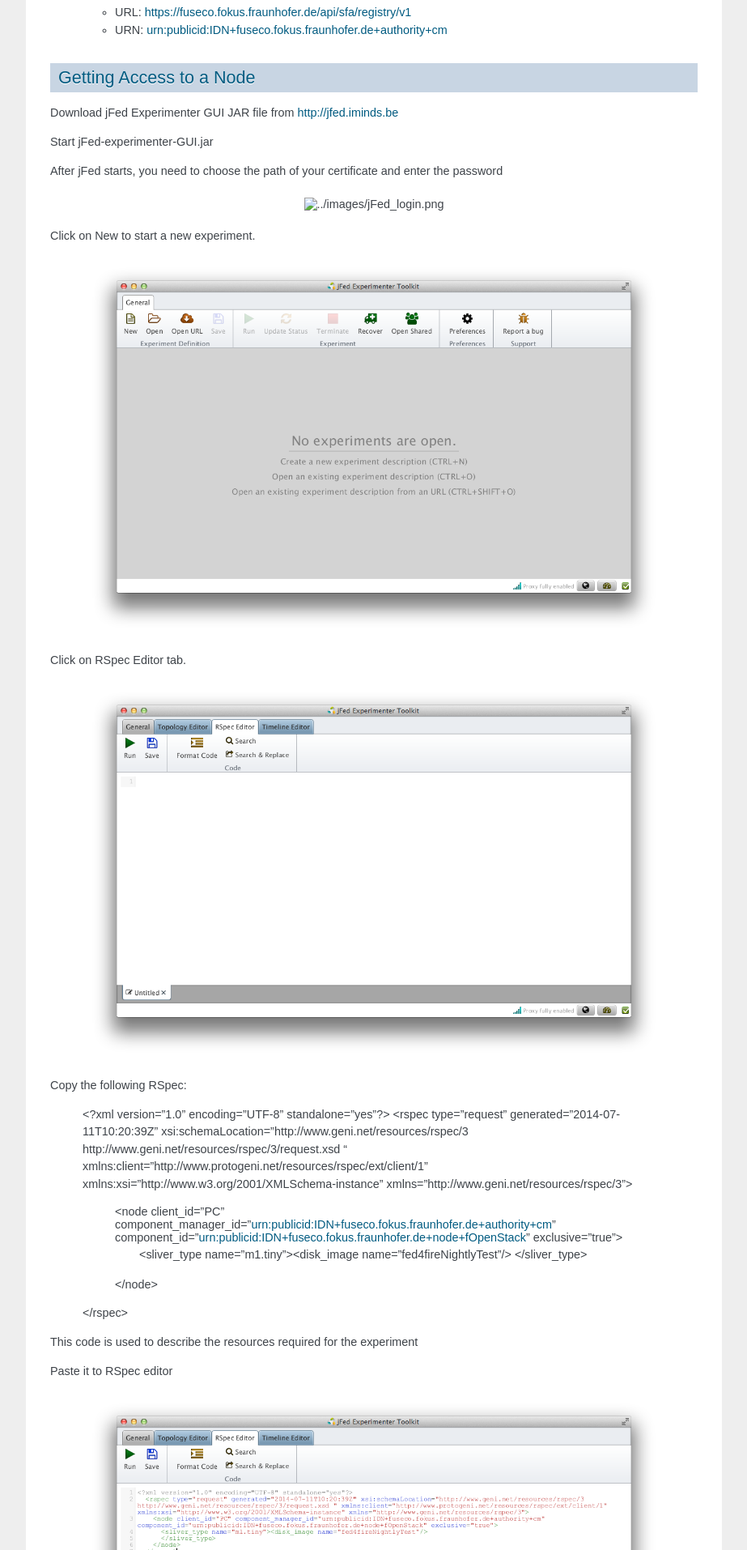
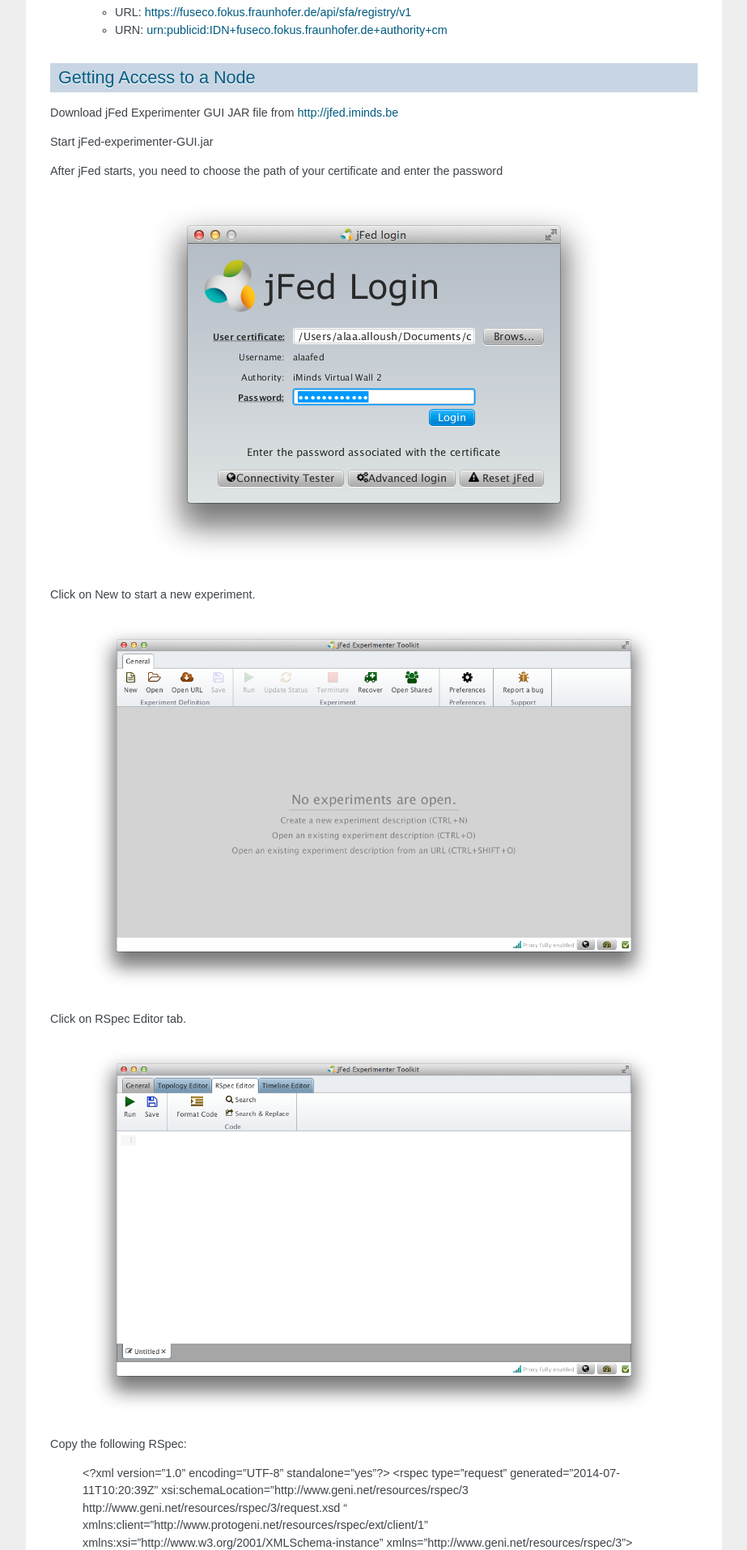
Before and after one commit to FITeagle/fusecoplayground, a Sphinx documentation site: the page built from source/accessingnodes.rst, in a window 1280 px wide. Shown: the part 902-2816 px from the top of the page at 81% size, without its empty margins (198-1121 px from the left). Built offline with Sphinx 7.4.7, drawn with Linux system fonts in a browser that asks for light colours.

Commit message:
picture name correction

```diff
--- a/source/accessingnodes.rst
+++ b/source/accessingnodes.rst
@@ -47,7 +47,7 @@
 
 After jFed starts, you need to choose the path of your certificate and enter the password
 
-  .. figure:: ../images/jFed_login.png
+  .. figure:: ../images/jfed_login.png
 
 Click on New to start a new experiment.
 
```
